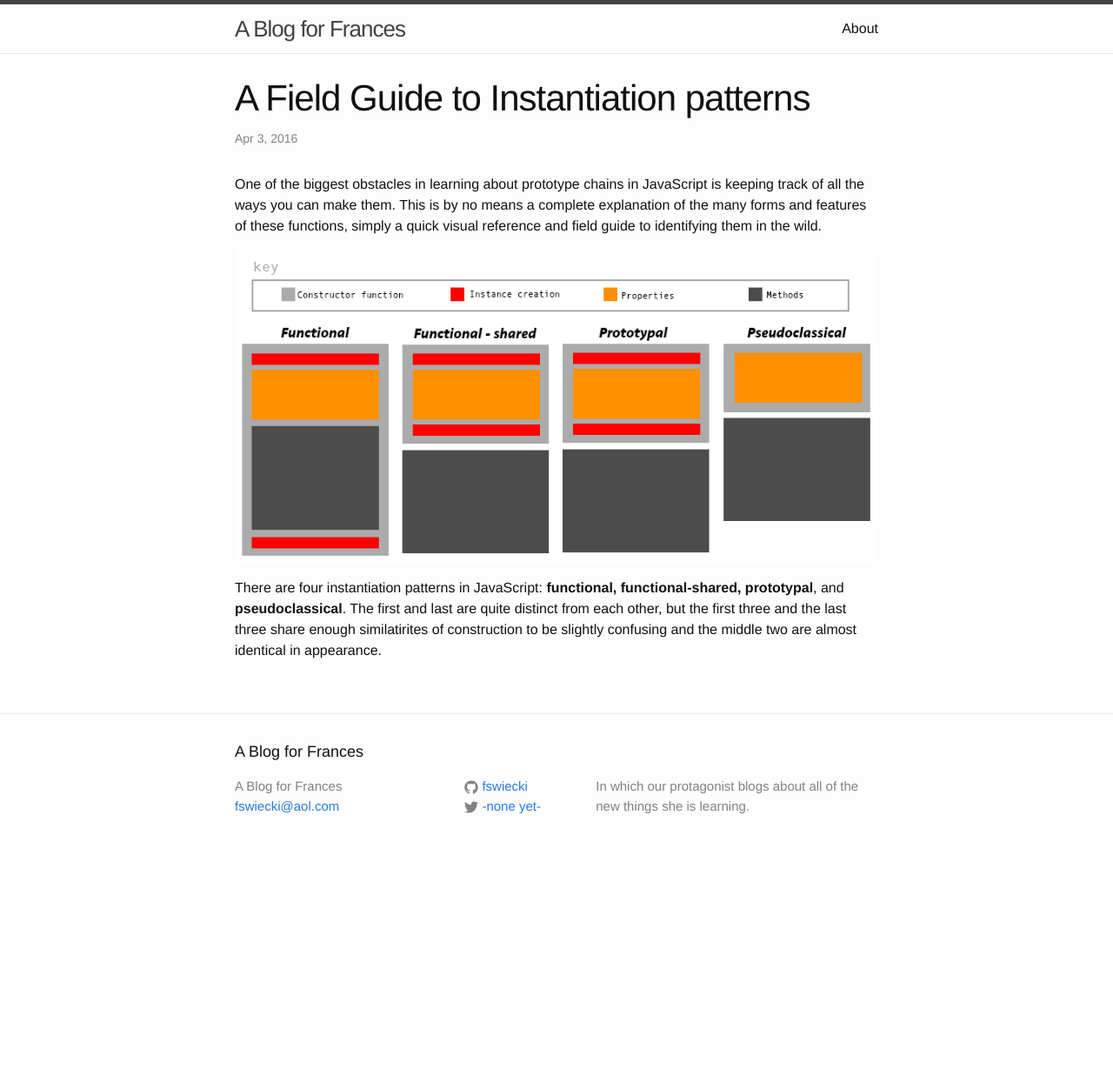
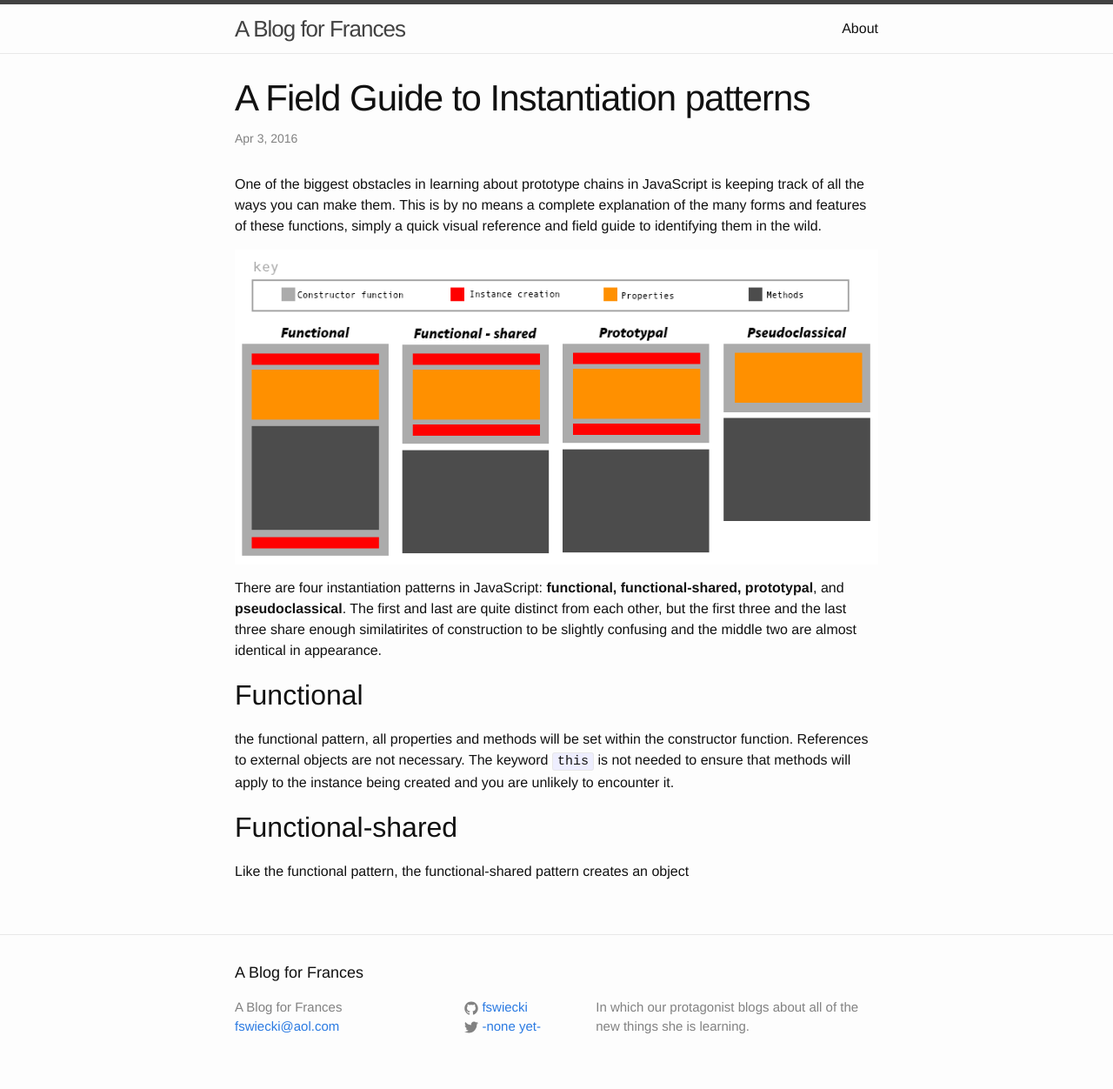
Before and after one commit to fswiecki/fswiecki.github.io, a Jekyll site: the page built from _posts/2016-03-04-instantiation-patterns.md, in a window 1280 px wide. Shown: the whole page at 87% size. Built offline with Jekyll 4.4.1, drawn with Linux system fonts in a browser that asks for light colours; before the commit the page ends 998 px from its top, so only the background shows below that.

Commit message:
Saved 2016-03-04-instantiation-patterns.md with Dillinger.io

```diff
--- a/_posts/2016-03-04-instantiation-patterns.md
+++ b/_posts/2016-03-04-instantiation-patterns.md
@@ -10,3 +10,9 @@ One of the biggest obstacles in learning about prototype chains in JavaScript is
 ![A graphical representation of some instantiation patterns](https://raw.githubusercontent.com/fswiecki/fswiecki.github.io/master/_images/instantiation-patterns.png){: .center-img}
 
 There are four instantiation patterns in JavaScript: __functional, functional-shared, prototypal__, and __pseudoclassical__.  The first and last are quite distinct from each other, but the first three and the last three share enough similatirites of construction to be slightly confusing and the middle two are almost identical in appearance.
+
+## Functional
+the functional pattern, all properties and methods will be set within the constructor function. References to external objects are not necessary.  The keyword `this` is not needed to ensure that methods will apply to the instance being created and you are unlikely to encounter it.
+
+## Functional-shared
+Like the functional pattern, the functional-shared pattern creates an object
```
Also changed, not shown: other parts of _posts/2016-03-04-instantiation-patterns.md (+1 -1 lines).
